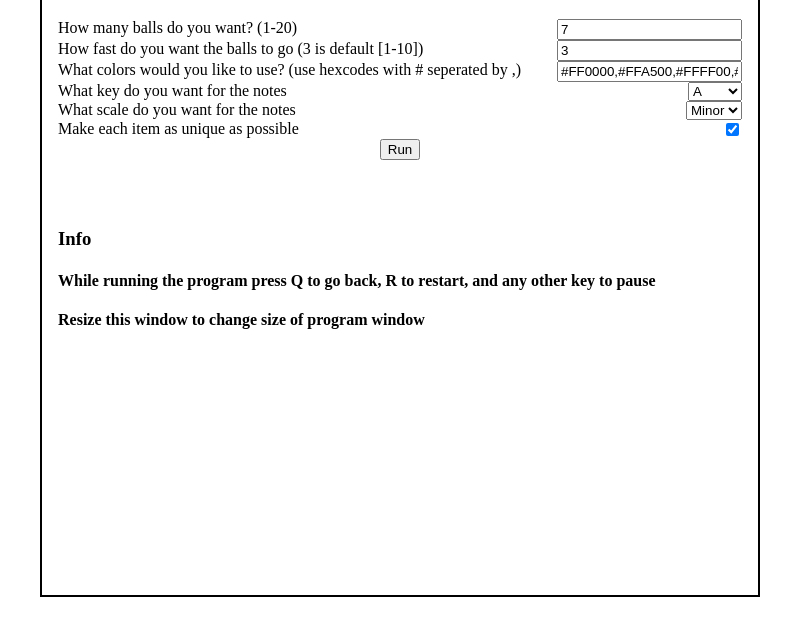
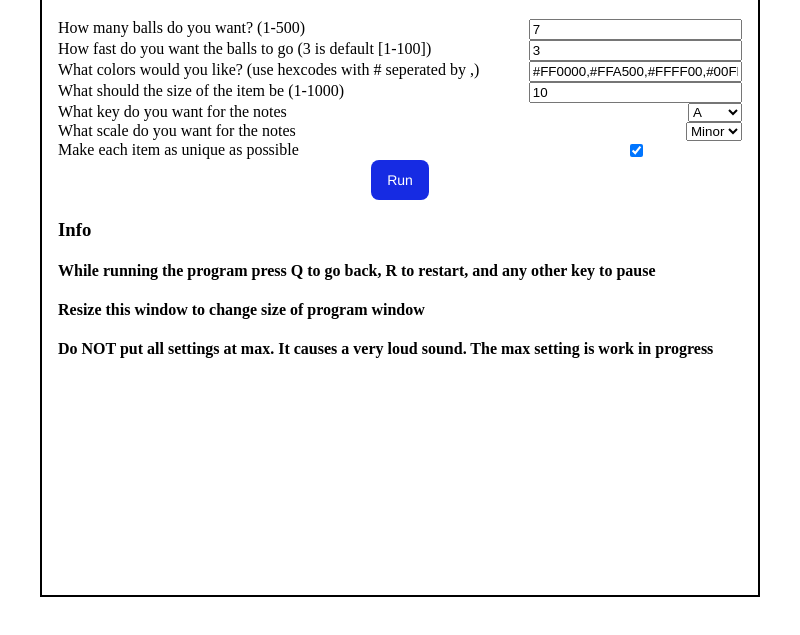
Before and after one commit to AndrewHardemon/SAUS, an Electron app: page options.html in a window 800 px wide. Shown: the part 119-754 px from the top of the page. Drawn offline with Linux system fonts and the light colour scheme.

Commit message:
added size option for html and size logic for js minor css and html changes included warnings and rules increased maxiumum values for each input

```diff
--- a/options.html
+++ b/options.html
@@ -13,16 +13,20 @@
       <main class="container">
         <h1>Options</h1>
         <div class="flex-row">
-            <label for="ball-count">How many balls do you want? (1-20)</label>
+            <label for="ball-count">How many balls do you want? (1-500)</label>
             <input id="ball-count" value="7">
         </div>
         <div class="flex-row">
-            <label for="speed-count">How fast do you want the balls to go (3 is default [1-10])</label>
+            <label for="speed-count">How fast do you want the balls to go (3 is default [1-100])</label>
             <input id="speed-count" value="3">
         </div>
         <div class="flex-row resizable-input">
-          <label for="color-list">What colors would you like to use? (use hexcodes with # seperated by ,)</label>
+          <label for="color-list">What colors would you like? (use hexcodes with # seperated by ,)</label>
           <input id="color-list">
+        </div>
+        <div class="flex-row">
+          <label for="size-choice">What should the size of the item be (1-1000)</label>
+          <input id="size-choice" value="10">
         </div>
         <div class="flex-row">
           <label for="key-choice">What key do you want for the notes</label>
@@ -62,6 +66,7 @@
           <h3>Info</h3>
           <h4>While running the program press Q to go back, R to restart, and any other key to pause</h4>
           <h4>Resize this window to change size of program window</h4>
+          <h4>Do NOT put all settings at max. It causes a very loud sound. The max setting is work in progress</h4>
         </div>
       </main>
     <script src="./options.js"></script>
--- a/options.js
+++ b/options.js
@@ -7,6 +7,7 @@ function runCode(){
     // Get Values
     let ballCount = parseInt(document.querySelector("#ball-count").value)
     let speedCount = parseInt(document.querySelector("#speed-count").value)
+    let sizeChoice = parseInt(document.querySelector("#size-choice").value)
 
     const keyChoiceEl = document.querySelector("#key-choice")
     const keyChoice = keyChoiceEl.options[keyChoiceEl.selectedIndex].value
@@ -16,11 +17,14 @@ function runCode(){
     const uniqueChoice = document.querySelector("#unique-choice").checked
 
     // Validation
-    if(isNaN(ballCount)) ballCount = 3
-    if(ballCount <= 0 || ballCount > 20) ballCount = 3
+    if(isNaN(ballCount)) ballCount = 7
+    if(ballCount <= 0 || ballCount > 500) ballCount = 7
 
     if(isNaN(speedCount)) speedCount = 3
-    if(speedCount <= 0 || speedCount > 10) speedCount = 3
+    if(speedCount <= 0 || speedCount > 100) speedCount = 3
+
+    if(isNaN(sizeChoice)) sizeChoice = 10
+    if(sizeChoice <= 0 || sizeChoice > 1000) sizeChoice = 10
 
     // Color List
     const colors = colorListEl.value.split(",")
@@ -30,9 +34,12 @@ function runCode(){
     // Save to localstorage
     window.localStorage.setItem("ballCount", ballCount);
     window.localStorage.setItem("speedCount", speedCount);
+    window.localStorage.setItem("sizeChoice", sizeChoice);
+
     if(colors.length >= 1){
         window.localStorage.setItem("colorList", JSON.stringify(colors));
     }
+
     window.localStorage.setItem("scaleChoice", `${keyChoice} ${scaleChoice}`);
     window.localStorage.setItem("uniqueChoice", uniqueChoice);
 
--- a/style.css
+++ b/style.css
@@ -110,17 +110,48 @@ body {
   display: flex;
   justify-content: space-around;
 }
-/*
+
 #runBtn {
-  margin: 2%;
-  background-color: red;
-} */
+    background-color: hsl(234, 82%, 49%);
+    border-radius: 8px;
+    border-style: none;
+    box-sizing: border-box;
+    color: #FFFFFF;
+    cursor: pointer;
+    display: inline-block;
+    font-family: "Haas Grot Text R Web", "Helvetica Neue", Helvetica, Arial, sans-serif;
+    font-size: 14px;
+    font-weight: 500;
+    height: 40px;
+    line-height: 20px;
+    list-style: none;
+    margin: 0;
+    outline: none;
+    padding: 10px 16px;
+    /* margin-top: 3%;
+    margin-bottom: 0%; */
+    position: relative;
+    text-align: center;
+    text-decoration: none;
+    transition: color 100ms;
+    vertical-align: baseline;
+    user-select: none;
+    -webkit-user-select: none;
+    touch-action: manipulation;
+
+  }
+#runBtn:hover,
+#runBtn:focus {
+  background-color: #2e3ed1;
+}
 
 .info-container {
-  margin-top: 10%;
+  /* margin-top: 5%; */
 }
 
-
+input {
+  width: 30%
+}
 
 
 .canvas-container {
```
Also changed, not shown: renderer.js (+11 -10 lines).
